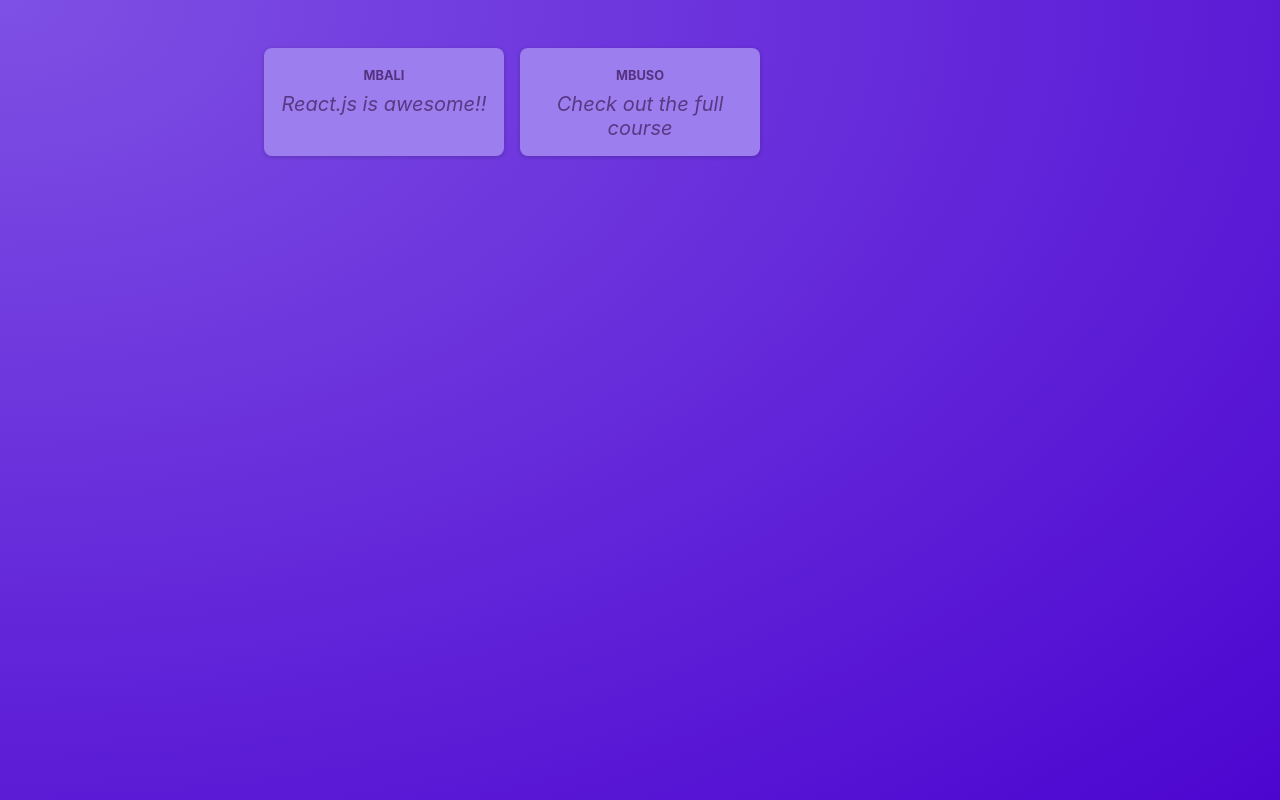
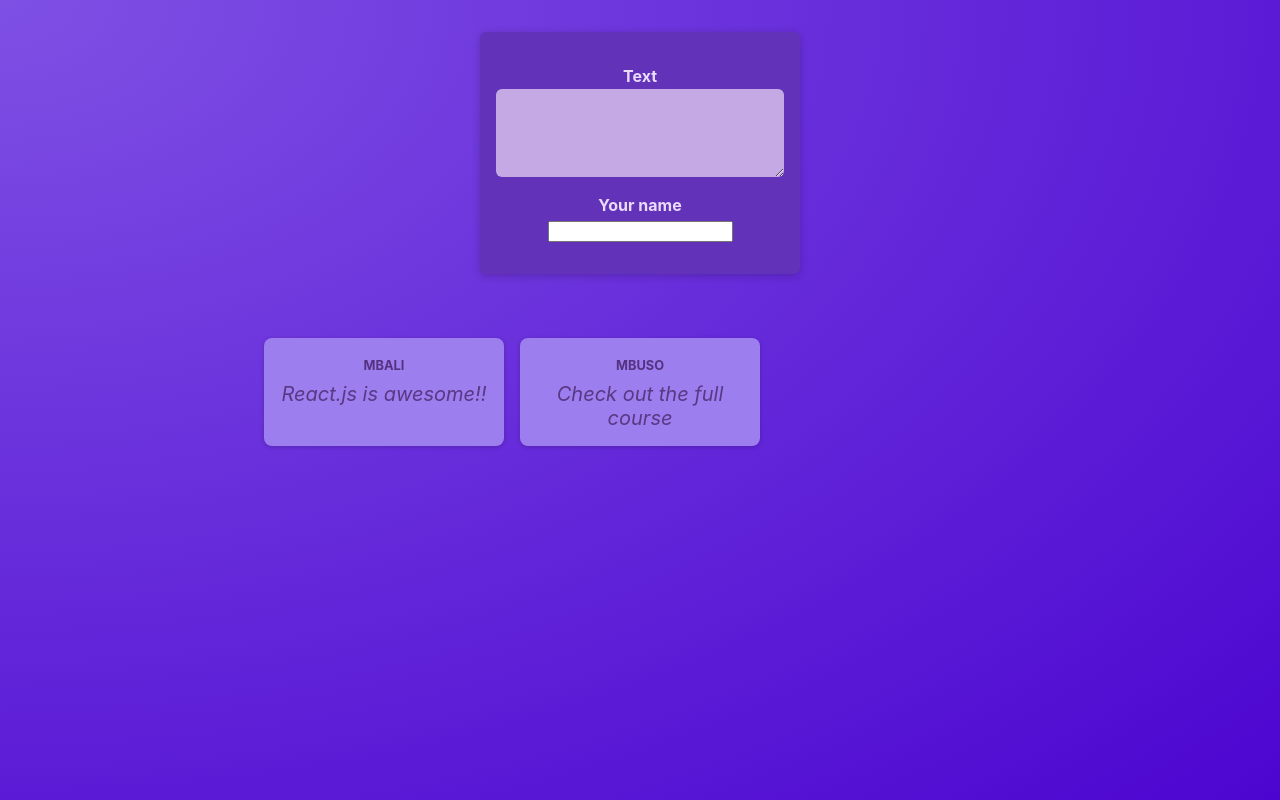
Before and after one commit to mbali-18/react-crash-course, a React (Vite) app: page / in a window 1280 px wide. Built offline with nearby package versions, Linux system fonts and the light colour scheme; the HTML template or start-up script is replaced by a standard one.

Commit message:
State Management

```diff
--- /dev/null
+++ b/src/components/NewPost.jsx
@@ -0,0 +1,18 @@
+import classes from "./NewPost.module.css";
+
+function NewPost() {
+  return (
+    <form className={classes.form}>
+      <p>
+        <label htmlFor="body">Text</label>
+        <textarea id="body" required rows={3} />
+      </p>
+      <p>
+        <label htmlFor="name">Your name</label>
+        <input type="text" id="name" required />
+      </p>
+    </form>
+  );
+}
+
+export default NewPost;
--- /dev/null
+++ b/src/components/NewPost.module.css
@@ -0,0 +1,55 @@
+.form {
+    background-color: #6233b9;
+    padding: 1rem;
+    width: 20rem;
+    margin: 2rem auto;
+    border-radius: 6px;
+    box-shadow: 0 2px 8px rgba(0, 0, 0, 0.2);
+  }
+
+  .form label {
+    display: block;
+    margin-bottom: 0.05rem;
+    color: #eadbfb;
+    font-weight: bold;
+  }
+  kw
+  .form input,
+  .form textarea {
+    display: block;
+    width: 100%;
+    font: inherit;
+    padding: 0.5rem;
+    border-radius: 6px;
+    border: none;
+    background-color: #c4a9e4;
+    color: #28262c;
+  }
+
+  .actions {
+    display: flex;
+    justify-content: flex-end;
+    gap: 0.5rem;
+  }
+
+  .actions button {
+    cursor: pointer;
+    font: inherit;
+    padding: 0.5rem 1.5rem;
+    border: none;
+    border-radius: 4px;
+    background-color: #34036c;
+    color: #e5d5f7;
+  }
+
+  .actions button:hover {
+    background-color: #23014a;
+  }
+
+  .actions button[type='button'] {
+    background-color: transparent;
+  }
+
+  .actions button[type='button']:hover {
+    color: #d1bee6;
+  }
--- a/src/components/PostsList.jsx
+++ b/src/components/PostsList.jsx
@@ -1,12 +1,16 @@
 import Post from "./Post";
+import NewPost from "./NewPost";
 import classes from "./PostsList.module.css";
 
 function PostList() {
   return (
-    <ul className={classes.posts}>
-      <Post author="Mbali" body="React.js is awesome!!" />
-      <Post author="Mbuso" body="Check out the full course" />
-    </ul>
+    <>
+      <NewPost />
+      <ul className={classes.posts}>
+        <Post author="Mbali" body="React.js is awesome!!" />
+        <Post author="Mbuso" body="Check out the full course" />
+      </ul>
+    </>
   );
 }
 
```
